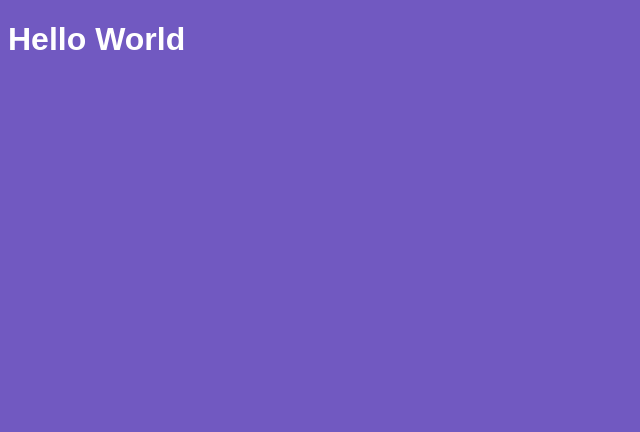
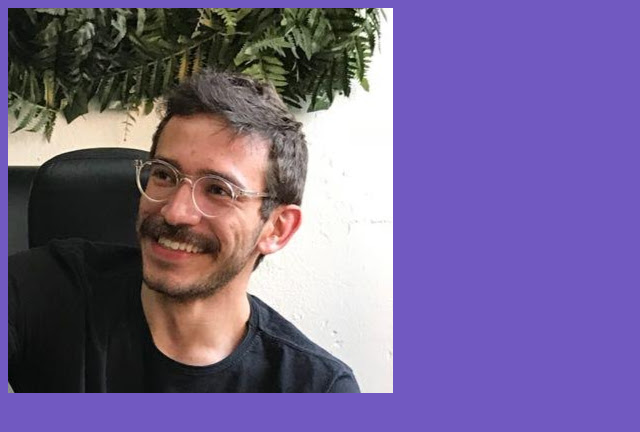
Before and after one commit to rodriguesporan/bootcamp-modulo04, a React app: page / in a window 1280 px wide. Shown: the top 432 px of the page, without its empty margins (0-640 px from the left). Built offline with nearby package versions, Linux system fonts and the light colour scheme.

Commit message:
Carregando imagens

```diff
--- a/package.json
+++ b/package.json
@@ -13,6 +13,7 @@
     "@babel/preset-react": "^7.0.0",
     "babel-loader": "^8.0.6",
     "css-loader": "^3.1.0",
+    "file-loader": "^4.1.0",
     "style-loader": "^0.23.1",
     "webpack": "^4.36.1",
     "webpack-cli": "^3.3.6",
--- a/src/App.js
+++ b/src/App.js
@@ -1,8 +1,9 @@
 import React from 'react';
 import './App.css';
+import profile from './assets/profile.jpg';
 
 function App() {
-  return <h1>Hello World</h1>;
+  return <img src={profile} alt="Profile"/>;
 }
 
 export default App;
--- a/webpack.config.js
+++ b/webpack.config.js
@@ -17,13 +17,17 @@
         use: {
           loader: 'babel-loader',
         }
-      },
-      {
+      }, {
         test: /\.css$/,
         use: [
-          {loader: 'style-loader'},
-          {loader: 'css-loader'}
+          { loader: 'style-loader' },
+          { loader: 'css-loader' }
         ]
+      }, {
+        test: /.*\.(gif|png|jpe?g)$/i,
+        use: {
+          loader: 'file-loader'
+        }
       }
     ],
   },
```
Also changed, not shown: src/assets/profile.jpg (added), 1 other file (tests, documents, lock files or other folders).
